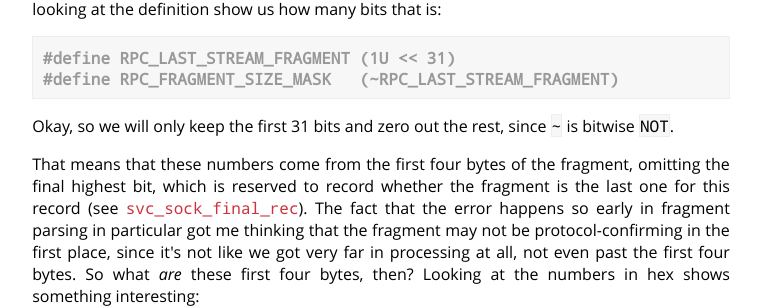
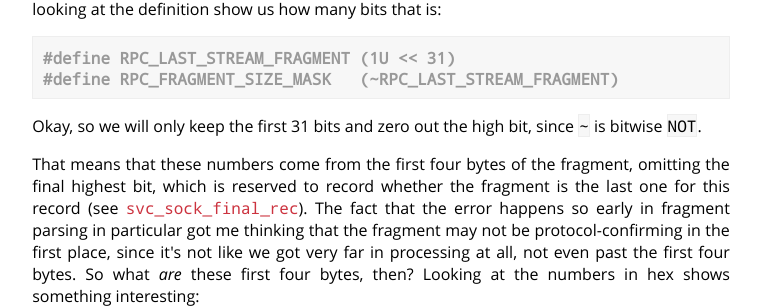
Before and after one commit to cdown/chrisdown.name, a Jekyll site: the page built from _posts/2020-01-13-1195725856-and-friends-the-origins-of-mysterious-numbers.md, in a window 1280 px wide and 900 px high, scrolled down 740 px. Shown: the part 145-453 px from the top of the window, without its empty margins (259-1020 px from the left). Built offline with Jekyll 4.4.1, drawn with Linux system fonts in a browser that asks for light colours.

Commit message:
numbers post: Well, there's only one bit remaining

```diff
--- a/_posts/2020-01-13-1195725856-and-friends-the-origins-of-mysterious-numbers.md
+++ b/_posts/2020-01-13-1195725856-and-friends-the-origins-of-mysterious-numbers.md
@@ -52,8 +52,8 @@ is:
 #define RPC_FRAGMENT_SIZE_MASK   (~RPC_LAST_STREAM_FRAGMENT)
 {% endhighlight %}
 
-Okay, so we will only keep the first 31 bits and zero out the rest, since `~`
-is bitwise `NOT`.
+Okay, so we will only keep the first 31 bits and zero out the high bit, since
+`~` is bitwise `NOT`.
 
 That means that these numbers come from the first four bytes of the fragment,
 omitting the final highest bit, which is reserved to record whether the
```
